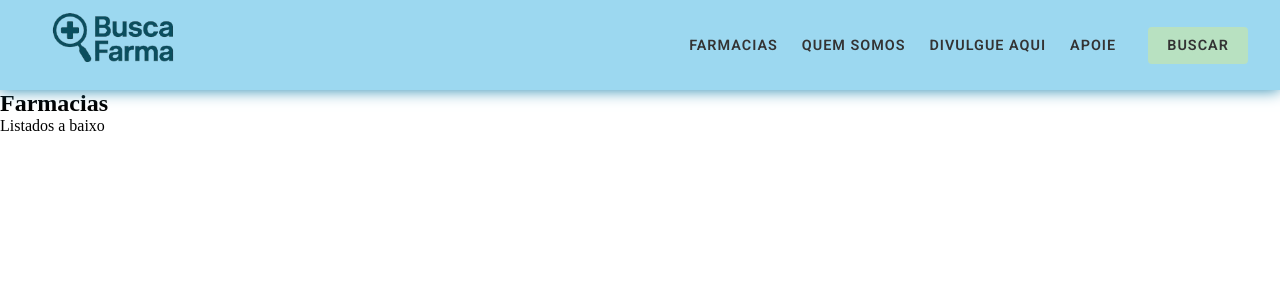
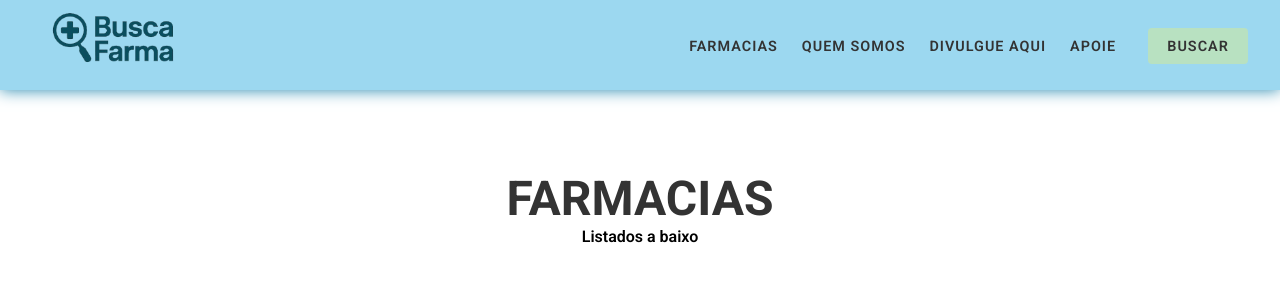
Before and after one commit to LandsBitt/BuscaFarma, a plain HTML site: page index.html in a window 1280 px wide. Drawn offline with nearby package versions, Linux system fonts and the light colour scheme.

Commit message:
Adicionando Htmls e estilizando o css

```diff
--- a/style.css
+++ b/style.css
@@ -4,6 +4,10 @@
     margin: 0;
     padding: 0;
     box-sizing: border-box;
+  }
+  body{
+    font-family: "Roboto", sans-serif;
+    font-weight: 600;
   }
   nav {
     background-color: #9CD8F0;
@@ -96,3 +100,15 @@
     justify-content: center;
     align-items: center;
 }
+.wellcome {
+    display: flex;
+    justify-content: center; /* centraliza horizontalmente */
+    margin-top: 5rem;
+    height: 100vh;           /* ocupa 100% da altura da tela */
+    text-align: center;      /* centraliza o texto dentro do <div> */
+  }
+  .wellcome h1{
+    text-transform: uppercase;
+    color: #333333;
+    font-size: 3rem;
+  }
```
Also changed, not shown: drogazil.html (added), farmaconde1.html (added).
